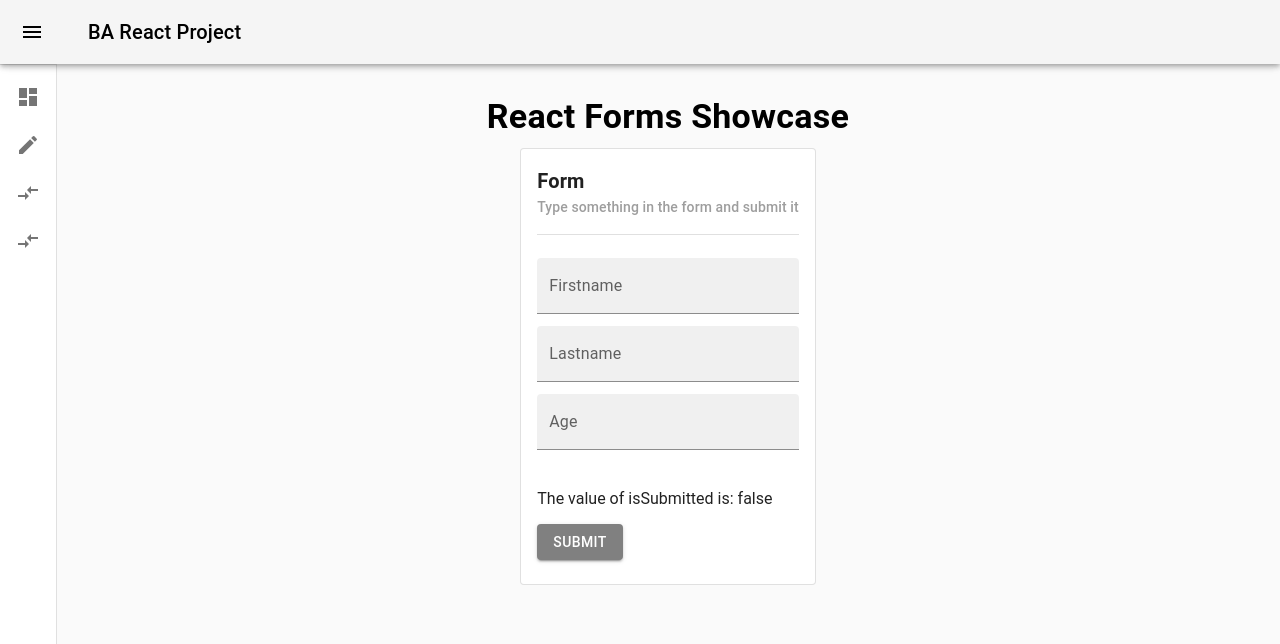
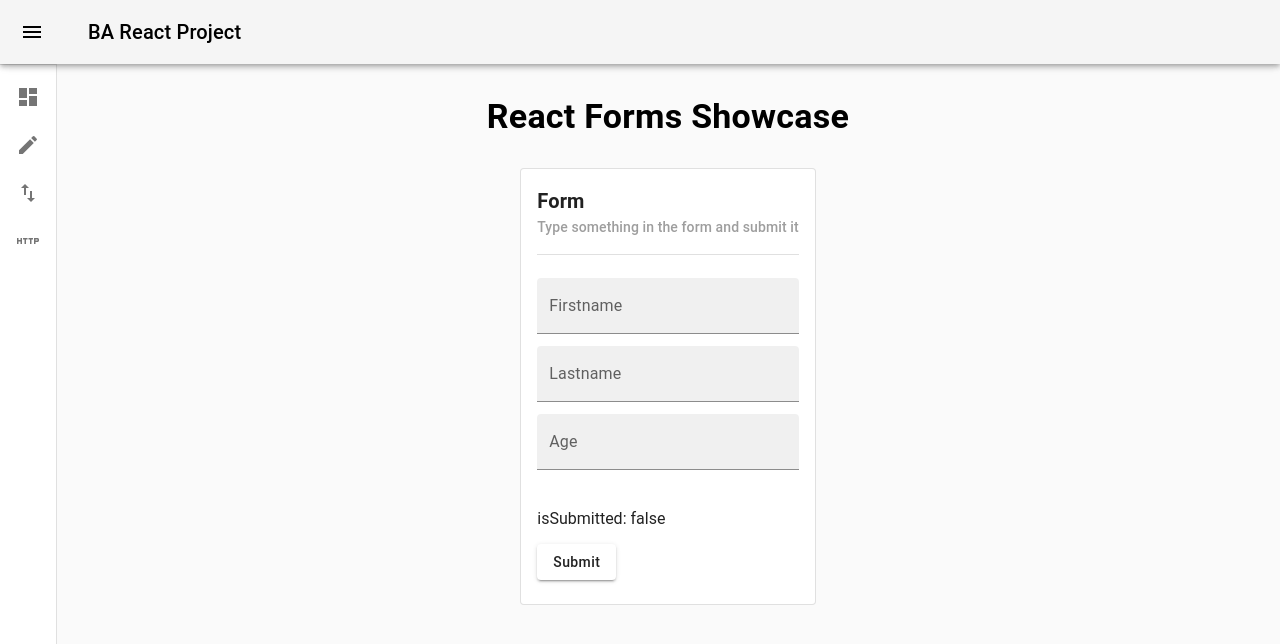
Before and after one commit to Fendorr/BA_React_Project, a React (Create React App) app: page /forms in a window 1280 px wide. Shown: the top 644 px of the page. Built offline with nearby package versions, Linux system fonts and the light colour scheme.

Commit message:
minor fixes

```diff
--- a/src/components/NavBar.js
+++ b/src/components/NavBar.js
@@ -21,9 +21,9 @@ import Grid from '@mui/material/Grid';
 import MenuIcon from '@mui/icons-material/Menu';
 import ChevronLeftIcon from '@mui/icons-material/ChevronLeft';
 import DashboardIcon from '@mui/icons-material/Dashboard';
-import HelpIcon from '@mui/icons-material/Help';
 import EditIcon from '@mui/icons-material/Edit';
-import CompareArrowsIcon from '@mui/icons-material/CompareArrows';
+import SwapVertIcon from '@mui/icons-material/SwapVert';
+import HttpIcon from '@mui/icons-material/Http';
 
 //#region styling
 const drawerWidth = 240;
@@ -149,7 +149,7 @@ function NavBar() {
                     <Link href="/bindings" underline="none" color="inherit">
                         <ListItem button>
                             <ListItemIcon>
-                                <CompareArrowsIcon />
+                                <SwapVertIcon />
                             </ListItemIcon>
                             <ListItemText>Bindings</ListItemText>
                         </ListItem>
@@ -157,7 +157,7 @@ function NavBar() {
                     <Link href="/http" underline="none" color="inherit">
                         <ListItem button>
                             <ListItemIcon>
-                                <CompareArrowsIcon />
+                                <HttpIcon />
                             </ListItemIcon>
                             <ListItemText>HTTP-Requests</ListItemText>
                         </ListItem>
@@ -172,41 +172,6 @@ function NavBar() {
             </Box>
         </Box>
     );
-
-    // return (
-    //     <>
-    //         <IconContext.Provider value={{ color: "#fff" }}>
-    //             <div className="navbar">
-    //                 <Link to="#" className="menu-bars">
-    //                     <FaIcons.FaBars onClick={toggleExpanded} />
-    //                 </Link>
-    //             </div>
-    //             <nav className={expanded ? "nav-menu active" : "nav-menu"}>
-    //                 <ul className="nav-menu-items" onClick={toggleExpanded}>
-    //                     <li className='navbar-toggle'>
-    //                         <Link to="#" className='menu-bars'>
-    //                             <AiIcons.AiOutlineClose />
-    //                         </Link>
-    //                     </li>
-    //                     <li className='nav-text'>
-    //                         <Link to="/">
-    //                             <AiIcons.AiFillHome />
-    //                             <span>Home</span>
-    //                         </Link>
-    //                     </li>
-    //                     <li className='nav-text'>
-    //                         <Link to="/spaceholder">
-    //                             <AiIcons.AiFillHome />
-    //                             <span>Spaceholder</span>
-    //                         </Link>
-    //                     </li>
-    //                 </ul>
-    //             </nav>
-
-    //             <Outlet />
-    //         </IconContext.Provider>
-    //     </>
-    // )
 }
 
 export default NavBar;
--- a/src/pages/Forms.js
+++ b/src/pages/Forms.js
@@ -25,13 +25,19 @@ const GridBox = styled(Box)(({ theme }) => ({
     alignItems: "flex",
     justifyContent: "center",
     gap: 2,
+    marginTop: "20px",
     [theme.breakpoints.down("md")]: {
         flexDirection: "column",
     }
 }));
 
 const FormButton = styled(Button)({
-    backgroundColor: "grey",
+    color: "rgba(0,0,0,.87)",
+    backgroundColor: "#fff",
+    textTransform: "none",
+    '&:hover': {
+        backgroundColor: '#fff',
+    }
 })
 //#endregion
 
@@ -82,7 +88,7 @@ function Forms() {
                                 <TextField label="Age" name="age" type="number" variant="filled" value={inputs.age || ""} onChange={handleInputChange} margin="dense" fullWidth />
                             </div>
                             <br />
-                            <p>The value of isSubmitted is: {isSubmitted.toString()}</p>
+                            <p>isSubmitted: {isSubmitted.toString()}</p>
                             <FormButton type="submit" variant="contained">Submit</FormButton>
                         </form>
                     </CardContent>
@@ -97,7 +103,7 @@ function Forms() {
                             <p>firstName: {inputs.firstName}</p>
                             <p>lastName: {inputs.lastName}</p>
                             <p>age: {inputs.age}</p>
-                            <FormButton variant="contained" onClick={resetForm}>reset</FormButton>
+                            <FormButton variant="contained" onClick={resetForm}>Reset</FormButton>
                             <CardDivider />
                             <h4>OBACHT!</h4>
                             <p>Resetting the form is usually done while submitting, so the submitted values cant be changed afterwards.</p>
--- a/src/pages/HTTPRequests.js
+++ b/src/pages/HTTPRequests.js
@@ -2,11 +2,29 @@ import { React, useState, useEffect } from "react";
 import { styled } from '@mui/material/styles';
 import Box from '@mui/material/Box';
 import Button from "@mui/material/Button";
+import Typography from '@mui/material/Typography';
 
 //#region styling
 const CustomButton = styled(Button)({
-    backgroundColor: "grey",
+    color: "rgba(0,0,0,.87)",
+    backgroundColor: "#fff",
+    textTransform: "none",
+    '&:hover': {
+        backgroundColor: '#fff',
+    }
 })
+
+const GridBox = styled(Box)(({ theme }) => ({
+    display: "flex",
+    flexDirection: "row",
+    alignItems: "flex",
+    justifyContent: "center",
+    gap: 2,
+    marginTop: "20px",
+    [theme.breakpoints.down("sm")]: {
+        flexDirection: "column",
+    }
+}));
 //#endregion
 
 function HTTPRequests() {
@@ -37,23 +55,23 @@ function HTTPRequests() {
                     setItems(data);
                 } catch (error) {
                     setError("We tried to access /not/a/real/url which doesn`t exist, therefore the error is thrown. "
-                        + "Check the console for more information");
+                        + "Check the console for more information.");
                 }
             })
     }
 
-    const clear = () => {
+    const resetData = () => {
         setError("");
         setItems([]);
     }
 
     const showData = () => {
-        clear();
+        resetData();
         getData();
     }
 
     const makeError = () => {
-        clear();
+        resetData();
         makeIntentionalError();
     }
 
@@ -62,8 +80,13 @@ function HTTPRequests() {
             display: "flex",
             flexDirection: "column",
         }}>
-            <CustomButton variant="contained" onClick={showData}>showData</CustomButton>
-            <CustomButton variant="contained" onClick={makeError}>makeError</CustomButton>
+            <Typography variant="h4" sx={{ fontWeight: 600, marginBottom: "10px", alignSelf: "center" }}>HTTP-Requests Showcase</Typography>
+            <Typography variant="subtitle2" sx={{ alignSelf: "center" }}>Click the buttons to fetch data from public/dummyData.json</Typography>
+
+            <GridBox>
+                <CustomButton variant="contained" onClick={showData}>showData</CustomButton>
+                <CustomButton variant="contained" onClick={makeError}>makeError</CustomButton>
+            </GridBox>
 
             {items !== null &&
                 <ul>
```
